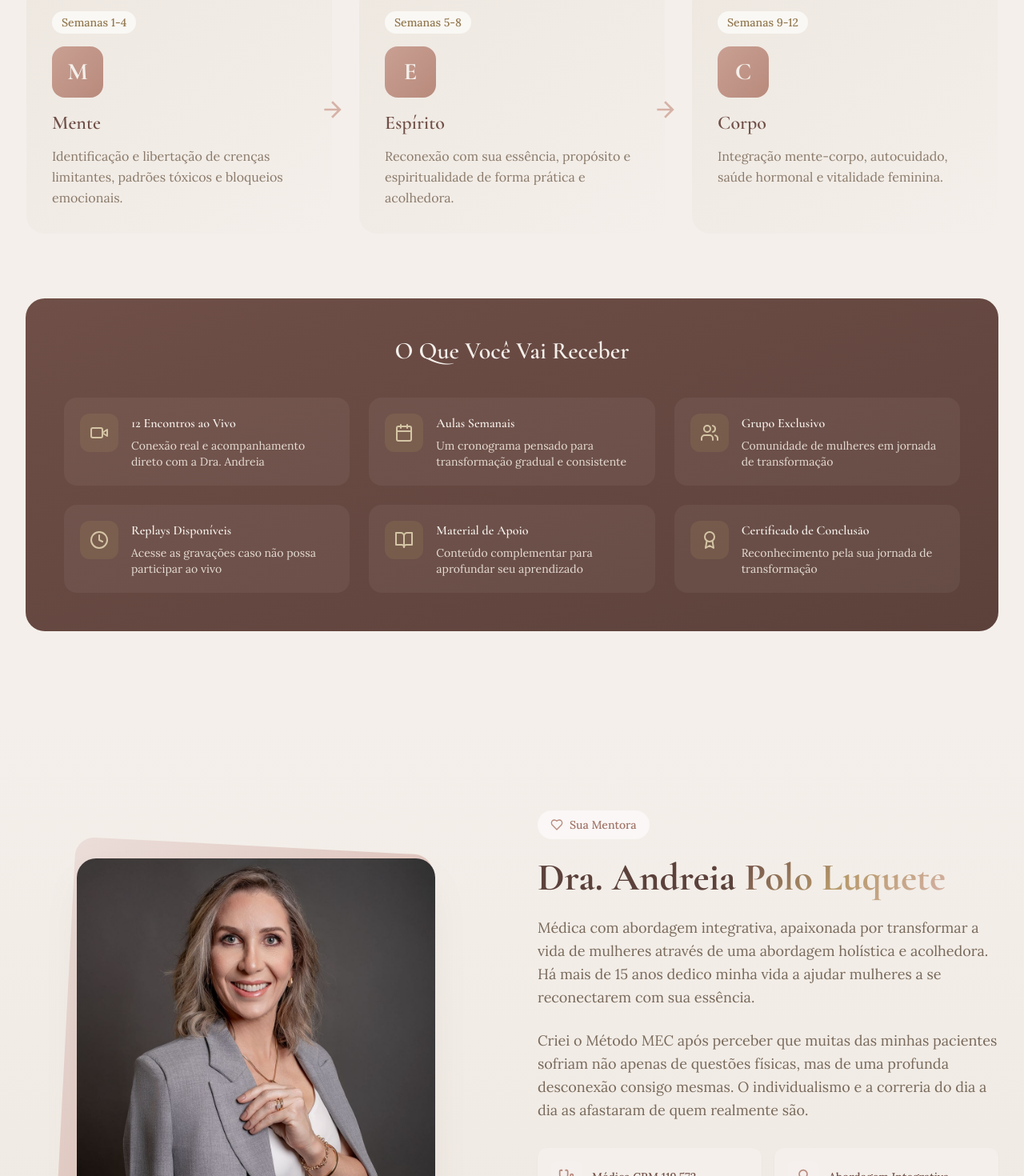
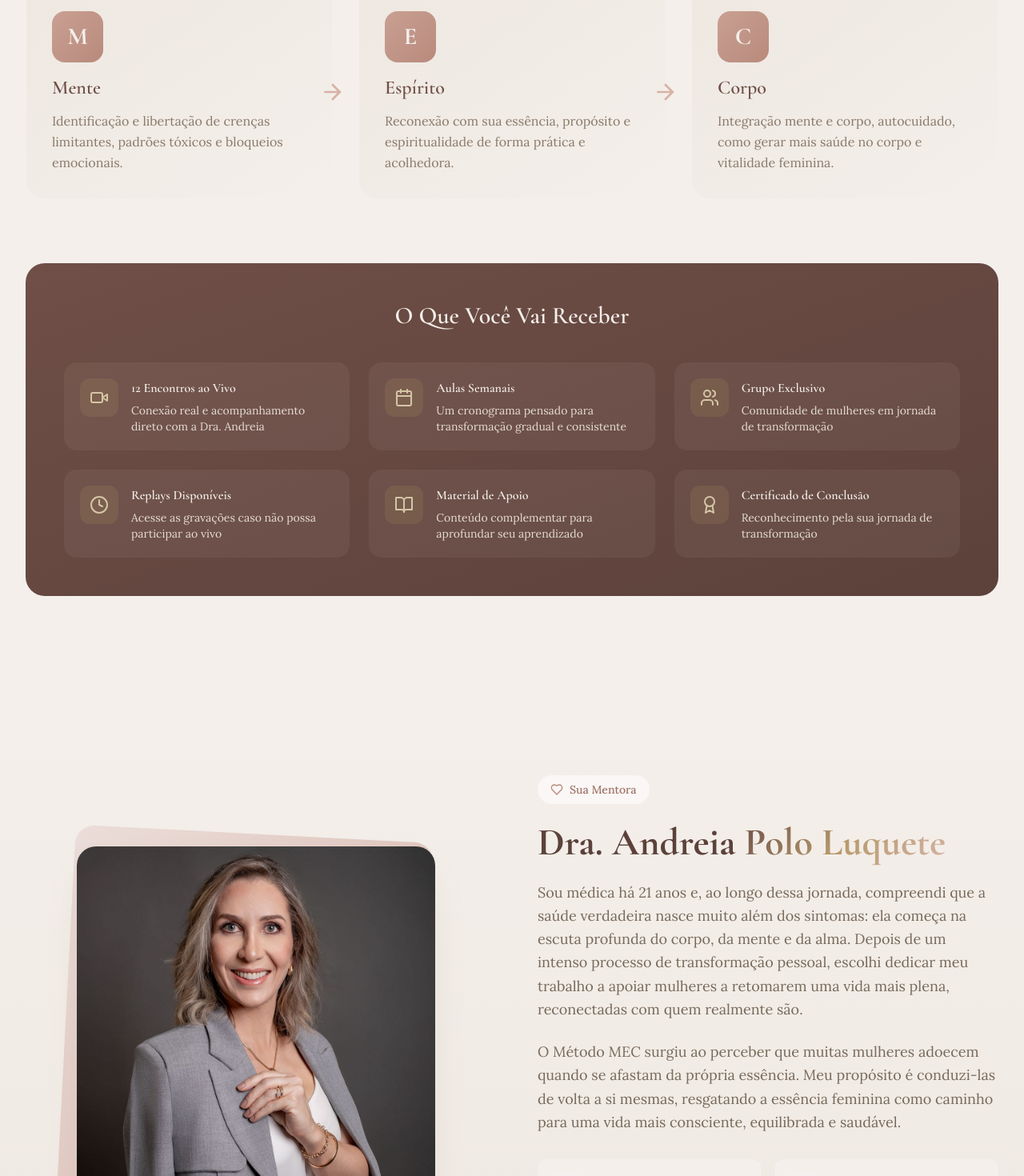
Before and after one commit to matheusdgc/landingpage-metodomec, a React (Vite) app: page / in a window 1280 px wide. Shown: the part 3140-4610 px from the top of the page at 80% size. Built offline with nearby package versions, Linux system fonts and the light colour scheme; a web font is replaced by a local one.

Commit message:
Alteracoes no texto about

```diff
--- a/src/components/About.jsx
+++ b/src/components/About.jsx
@@ -4,7 +4,7 @@ const About = () => {
   const credentials = [
     { icon: <Stethoscope className="w-5 h-5" />, text: "Médica CRM 119.572" },
     { icon: <Award className="w-5 h-5" />, text: "Abordagem Integrativa" },
-    { icon: <BookOpen className="w-5 h-5" />, text: "+15 Anos de Experiência" },
+    { icon: <BookOpen className="w-5 h-5" />, text: "+20 Anos de Experiência" },
     { icon: <Heart className="w-5 h-5" />, text: "+500 Mulheres Transformadas" },
   ]
 
@@ -55,15 +55,13 @@ const About = () => {
             </h2>
 
             <p className="text-lg text-taupe-600 mb-6 leading-relaxed font-body">
-              Médica com abordagem integrativa, apaixonada por transformar a vida de mulheres através de
-              uma abordagem holística e acolhedora. Há mais de 15 anos dedico minha vida
-              a ajudar mulheres a se reconectarem com sua essência.
+              Sou médica há 21 anos e, ao longo dessa jornada, compreendi que a saúde verdadeira nasce muito além dos sintomas: ela começa na escuta profunda do corpo, da mente e da alma.
+              Depois de um intenso processo de transformação pessoal, escolhi dedicar meu trabalho a apoiar mulheres a retomarem uma vida mais plena, reconectadas com quem realmente são.
             </p>
 
             <p className="text-lg text-taupe-600 mb-8 leading-relaxed font-body">
-              Criei o Método MEC após perceber que muitas das minhas pacientes sofriam
-              não apenas de questões físicas, mas de uma profunda desconexão consigo mesmas.
-              O individualismo e a correria do dia a dia as afastaram de quem realmente são.
+              O Método MEC surgiu ao perceber que muitas mulheres adoecem quando se afastam da própria essência.
+              Meu propósito é conduzi-las de volta a si mesmas, resgatando a essência feminina como caminho para uma vida mais consciente, equilibrada e saudável.
             </p>
 
             {/* Credentials */}
--- a/src/components/FAQ.jsx
+++ b/src/components/FAQ.jsx
@@ -7,7 +7,7 @@ const FAQ = () => {
   const faqs = [
     {
       question: "Para quem é o Método MEC?",
-      answer: "O Método MEC é para toda mulher entre 22 e 60 anos que sente que perdeu a conexão consigo mesma. Seja você casada ou solteira, se você se identifica com a sensação de estar sempre cuidando de todos menos de si mesma, ou se sente que o individualismo e a correria do dia a dia te afastaram da sua essência feminina, este método foi feito para você."
+      answer: "O Método MEC é para toda mulher que sente que perdeu a conexão consigo mesma. Seja você casada ou solteira, se você se identifica com a sensação de estar sempre cuidando de todos menos de si mesma, ou se sente que o individualismo e a correria do dia a dia te afastaram da sua essência feminina, este método foi feito para você."
     },
     {
       question: "Preciso ter conhecimento prévio sobre abordagem integrativa?",
--- a/src/components/Method.jsx
+++ b/src/components/Method.jsx
@@ -35,9 +35,9 @@ const Method = () => {
   ]
 
   const modules = [
-    { week: "1-4", title: "Mente", description: "Identificação e libertação de crenças limitantes, padrões tóxicos e bloqueios emocionais." },
-    { week: "5-8", title: "Espírito", description: "Reconexão com sua essência, propósito e espiritualidade de forma prática e acolhedora." },
-    { week: "9-12", title: "Corpo", description: "Integração mente-corpo, autocuidado, saúde hormonal e vitalidade feminina." }
+    { title: "Mente", description: "Identificação e libertação de crenças limitantes, padrões tóxicos e bloqueios emocionais." },
+    { title: "Espírito", description: "Reconexão com sua essência, propósito e espiritualidade de forma prática e acolhedora." },
+    { title: "Corpo", description: "Integração mente e corpo, autocuidado, como gerar mais saúde no corpo e vitalidade feminina." }
   ]
 
   return (
@@ -60,11 +60,6 @@ const Method = () => {
           {modules.map((module, index) => (
             <div key={index} className="relative group">
               <div className="bg-gradient-to-br from-sand-100 to-sand-50 rounded-3xl p-8 border border-rose-100 h-full hover:shadow-xl transition-all duration-300">
-                <div className="flex items-center space-x-3 mb-4">
-                  <span className="text-sm font-medium text-gold-600 bg-gold-50 px-3 py-1 rounded-full">
-                    Semanas {module.week}
-                  </span>
-                </div>
                 <div className="w-16 h-16 rounded-2xl bg-gradient-to-br from-rose-400 to-rose-500 text-sand-50 flex items-center justify-center font-serif text-3xl font-bold mb-4">
                   {module.title.charAt(0)}
                 </div>
```
